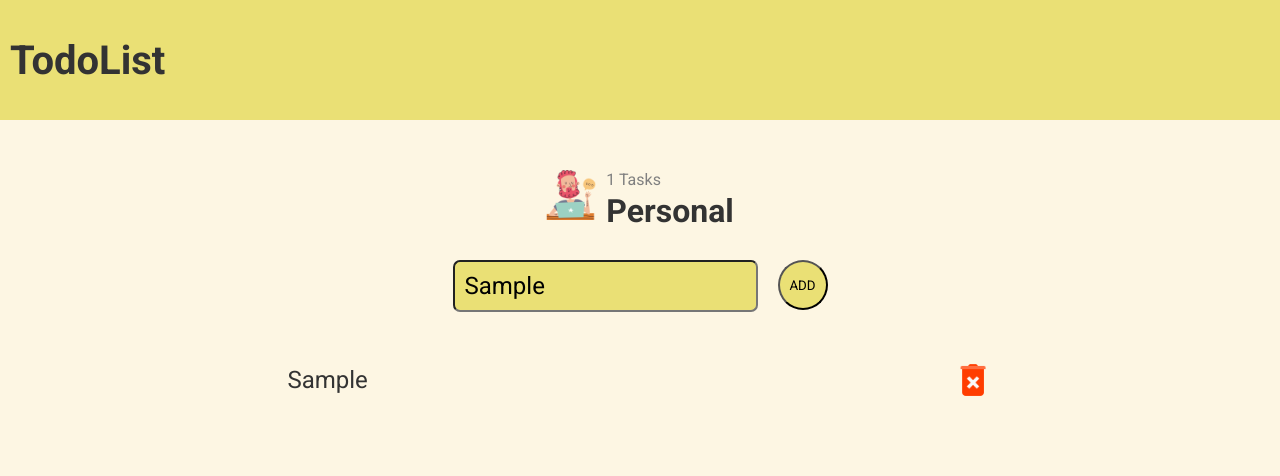
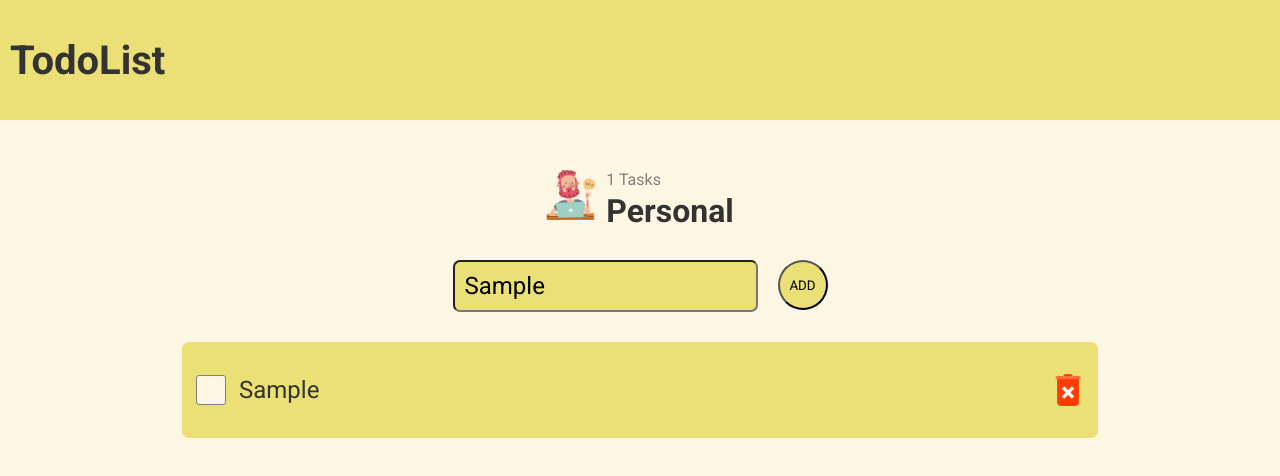
Before and after one commit to maxmx03/todolist-reactjs, a React (Vite) app: page / in a window 1280 px wide. Both pictures are taken after typing "Sample" into the empty fields and a click on the button "ADD". Shown: the top 476 px of the page. Built offline with nearby package versions, Linux system fonts and the light colour scheme.

Commit message:
fix: todoitems style and checkbox implementation

```diff
--- a/src/App.jsx
+++ b/src/App.jsx
@@ -1,5 +1,5 @@
 import { useEffect, useState } from 'react'
-import { styled } from 'styled-components'
+import { css, styled } from 'styled-components'
 
 const Wrapper = styled.div`
   height: 100%;
@@ -60,8 +60,9 @@ const TodoHeaderTitle = styled.div`
 
 const TodoItems = styled.div`
   display: flex;
-  flex-flow: row wrap;
-  place-content: flex-start space-around;
+  flex-flow: column wrap;
+  place-content: center;
+  row-gap: 10px;
   width: 100%;
   align-items: center;
 `
@@ -69,10 +70,12 @@ const TodoItems = styled.div`
 const TodoItem = styled.div`
   display: flex;
   flex-flow: row nowrap;
-  place-content: center space-around;
-  column-gap: 10px;
-  width: 100%;
+  place-content: center space-between;
   align-items: center;
+  width: 70%;
+  background: var(--primary-color);
+  padding: 10px;
+  border-radius: 7px;
 `
 
 const Box = styled.div`
@@ -80,28 +83,37 @@ const Box = styled.div`
   justify-content: center;
   align-items: center;
   column-gap: 10px;
+  transition: all 1s;
+  ${(props) => {
+    if (props.isChecked) {
+      return css`
+        opacity: 0.5;
+        color: gray;
+        text-decoration: line-through;
+      `
+    }
+  }}
 `
 
-// Bateu uma preguiça usar o checkbox, mas vou deixar aqui
-// const Checkbox = styled.input.attrs({
-//   type: 'checkbox',
-// })`
-//   appearance: none;
-//   border: solid 1px gray;
-//   border-radius: 3px;
-//   background: white;
-//   height: 30px;
-//   width: 30px;
-//
-//   &:checked {
-//     background-image: url('checkmark.png');
-//     background-position: center;
-//     background-size: 24px;
-//     background-repeat: no-repeat;
-//   }
-// `
-//
-const TodoTask = styled.p`
+const Checkbox = styled.input.attrs({
+  type: 'checkbox',
+})`
+  appearance: none;
+  border: solid 1px gray;
+  border-radius: 3px;
+  background: var(--background-color);
+  height: 30px;
+  width: 30px;
+
+  &:checked {
+    background-image: url('checkmark.png');
+    background-position: center;
+    background-size: 24px;
+    background-repeat: no-repeat;
+  }
+`
+
+const TodoName = styled.p`
   color: var(--black);
   font-size: 1.5rem;
 `
@@ -149,7 +161,9 @@ function App() {
     if (!userTask) return
     const copiedlist = [...todolist]
     const id = Math.random() + Date.now()
-    if (userTask.length > 0) copiedlist.push({ name: userTask, id })
+    if (userTask.length > 0) {
+      copiedlist.push({ name: userTask, id, isChecked: false })
+    }
 
     setTodoList(copiedlist)
   }
@@ -157,6 +171,22 @@ function App() {
   function DeleteTask(id) {
     let copiedlist = [...todolist]
     copiedlist = copiedlist.filter((todo) => todo.id !== id)
+
+    setTodoList(copiedlist)
+  }
+
+  function checkTask(id) {
+    let copiedlist = [...todolist]
+    copiedlist = copiedlist.map((todo) => {
+      if (todo.id === id) {
+        return {
+          ...todo,
+          isChecked: !todo.isChecked,
+        }
+      }
+
+      return { ...todo }
+    })
 
     setTodoList(copiedlist)
   }
@@ -184,8 +214,12 @@ function App() {
         <TodoItems>
           {todolist.map((todo) => (
             <TodoItem key={todo.id}>
-              <Box>
-                <TodoTask>{todo.name}</TodoTask>
+              <Box isChecked={todo.isChecked}>
+                <Checkbox
+                  onClick={() => checkTask(todo.id)}
+                  value={todo.isChecked}
+                />
+                <TodoName>{todo.name}</TodoName>
               </Box>
               <TrashCan
                 src="trashcan.png"
```
